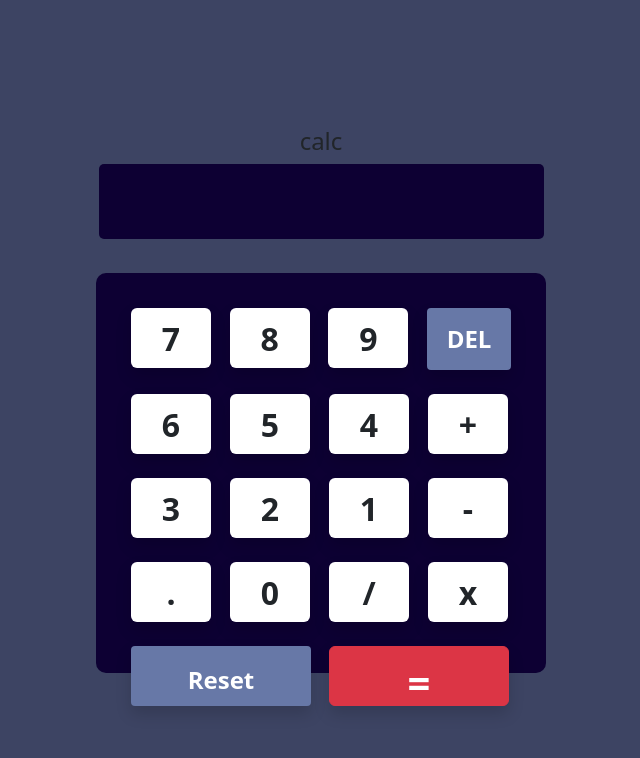
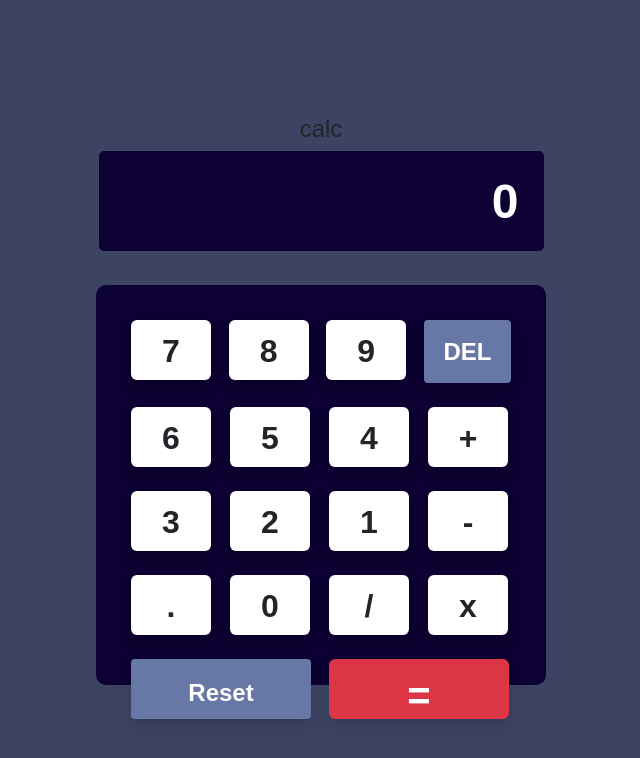
Before and after one commit to ahsanwaheed-1/webAssignment1, an Angular app in the folder Calculator/: page / in a window 1280 px wide. Shown: the top 758 px of the page, without its empty margins (319-959 px from the left). Built offline with nearby package versions, Linux system fonts and the light colour scheme.

Commit message:
added pipe for formatting and added font

```diff
--- a/Calculator/src/app/calculate.pipe.ts
+++ b/Calculator/src/app/calculate.pipe.ts
@@ -1,21 +1,19 @@
-//IGNORE THIS FILE, I WAS TRYING TO IMPLEMENT PIPES
+import { Pipe, PipeTransform } from '@angular/core';
 
-// import { Pipe, PipeTransform } from '@angular/core';
-//
-// @Pipe({
-//   name: 'calculate',
-//   standalone: true
-// })
-// export class CalculatePipe implements PipeTransform {
-//
-//   transform(value: string): any {
-//     try {
-//       // Replace 'x' with '*' for multiplication
-//       const sanitizedValue = value.replace(/x/g, '*');
-//       return eval(sanitizedValue);
-//     } catch (e) {
-//       return 'Error';  // Return 'Error' if evaluation fails
-//     }
-//   }
-//
-// }
+@Pipe({
+  name: 'formatting',
+  standalone: true  // Standalone pipe for use without a module
+})
+export class CustomNumberPipe implements PipeTransform {
+  transform(value: string | number): string {
+    // First, ensure the value is a valid number
+    const numberValue = Number(value);
+
+    if (isNaN(numberValue)) {
+      return value.toString(); // Return the value as is if it's not a number
+    }
+
+    // Use Intl.NumberFormat to format the number with commas
+    return new Intl.NumberFormat().format(numberValue);
+  }
+}
--- a/Calculator/src/app/calculator-site/calculator-site.component.css
+++ b/Calculator/src/app/calculator-site/calculator-site.component.css
@@ -1,6 +1,11 @@
 body{
   background-color: #3d4463;
   height: 100vh;
+  font-family: "Work Sans", sans-serif;
+  font-optical-sizing: auto;
+  font-weight: 900; /* Bolder font */
+  font-style: normal;
+  font-size: xx-large; /* Bigger font */
 }
 .container {
   max-width: 400px;
@@ -11,20 +16,25 @@ body{
   height: 100%;
 }
 .text {
-  height: 12vh;
+  height: 13vh;
   border: 1px #0d0033;
   color: white;
+  font-optical-sizing: auto;
+  font-weight: 900; /* Bolder font */
+  font-style: normal;
+  font-size: xxx-large; /* Bigger font */
 }
 .display input {
   background-color: #0d0033;
   color: white;
   width: 445px;
-  height: 75px;
-  font-size: 24px;
+  height: 100px;
+  font-size: xxx-large;
   text-align: right;
   padding-right: 10px;
   border-radius: 5px;
   margin-bottom: 10px;
+  border: 15px solid #0d0033;
 }
 .btn, .sub-buttons {
   width: 80px;
--- a/Calculator/src/app/calculator-site/calculator-site.component.html
+++ b/Calculator/src/app/calculator-site/calculator-site.component.html
@@ -5,6 +5,9 @@
   <meta name="viewport" content="width=device-width, initial-scale=1.0">
   <title>Calculator</title>
   <link href="https://cdn.jsdelivr.net/npm/bootstrap@5.3.0-alpha1/dist/css/bootstrap.min.css" rel="stylesheet">
+  <link rel="preconnect" href="https://fonts.googleapis.com">
+  <link rel="preconnect" href="https://fonts.gstatic.com" crossorigin>
+  <link href="https://fonts.googleapis.com/css2?family=Roboto+Mono:ital,wght@0,100..700;1,100..700&display=swap" rel="stylesheet">
   <style>
 
   </style>
@@ -13,7 +16,7 @@
 <div class="container">
   <h4>calc</h4>
   <div class="display mb-4">
-    <input type="text" class="text" [(ngModel)]="currentInput" readonly />
+    <input type="text" class="text" [value]="currentInput | formatting" readonly />
   </div>
 
   <div class="buttons">
@@ -75,10 +78,10 @@
     </div>
     <div class="row g-3 mt-2">
       <div class="col">
-        <button (click)="clear()" class="sub-buttons warning  shadow">Reset</button>
+        <button (click)="clear()" class="sub-buttons warning shadow">Reset</button>
       </div>
       <div class="col">
-        <button (click)="calculate()" class="sub-buttons  btn fs-1  btn-danger shadow">=</button>
+        <button (click)="calculate()" class="sub-buttons btn fs-1 btn-danger shadow">=</button>
       </div>
     </div>
   </div>
--- a/Calculator/src/app/calculator-site/calculator-site.component.ts
+++ b/Calculator/src/app/calculator-site/calculator-site.component.ts
@@ -2,12 +2,12 @@ import { Component,OnInit } from '@angular/core';
 import { CommonModule } from '@angular/common';
 import {ReactiveFormsModule, FormsModule} from "@angular/forms"
 import { RouterOutlet } from '@angular/router';
-//import {CalculatePipe} from "../calculate.pipe";
+import {CustomNumberPipe} from "../calculate.pipe";
 
 @Component({
   selector: 'app-calculator-site',
   standalone: true,
-  imports: [RouterOutlet, FormsModule, ReactiveFormsModule, CommonModule],
+  imports: [RouterOutlet, FormsModule, ReactiveFormsModule, CommonModule, CustomNumberPipe],
   templateUrl: './calculator-site.component.html',
   styleUrl: './calculator-site.component.css'
 })
```
Also changed, not shown: 1 other file (tests, documents, lock files or other folders).
